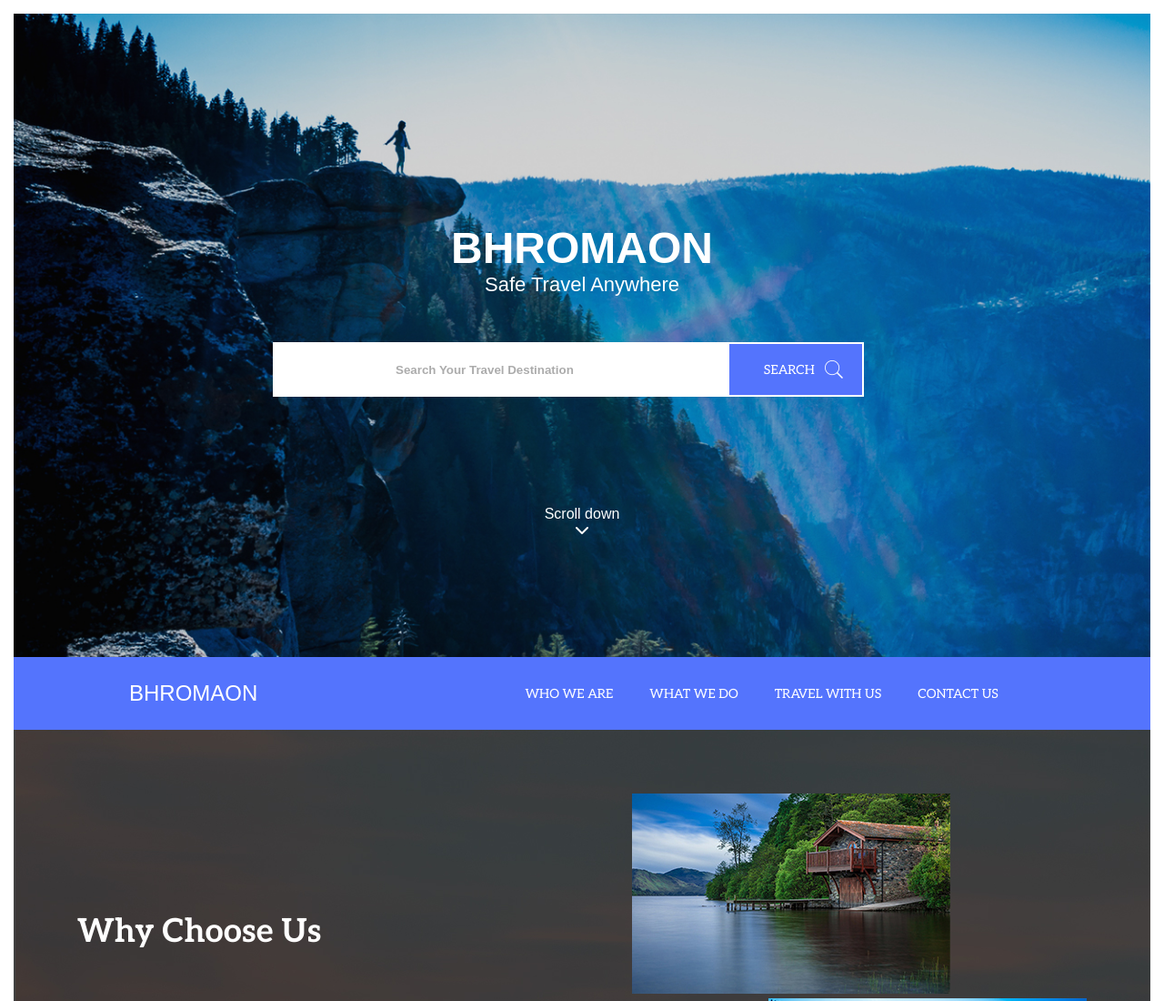
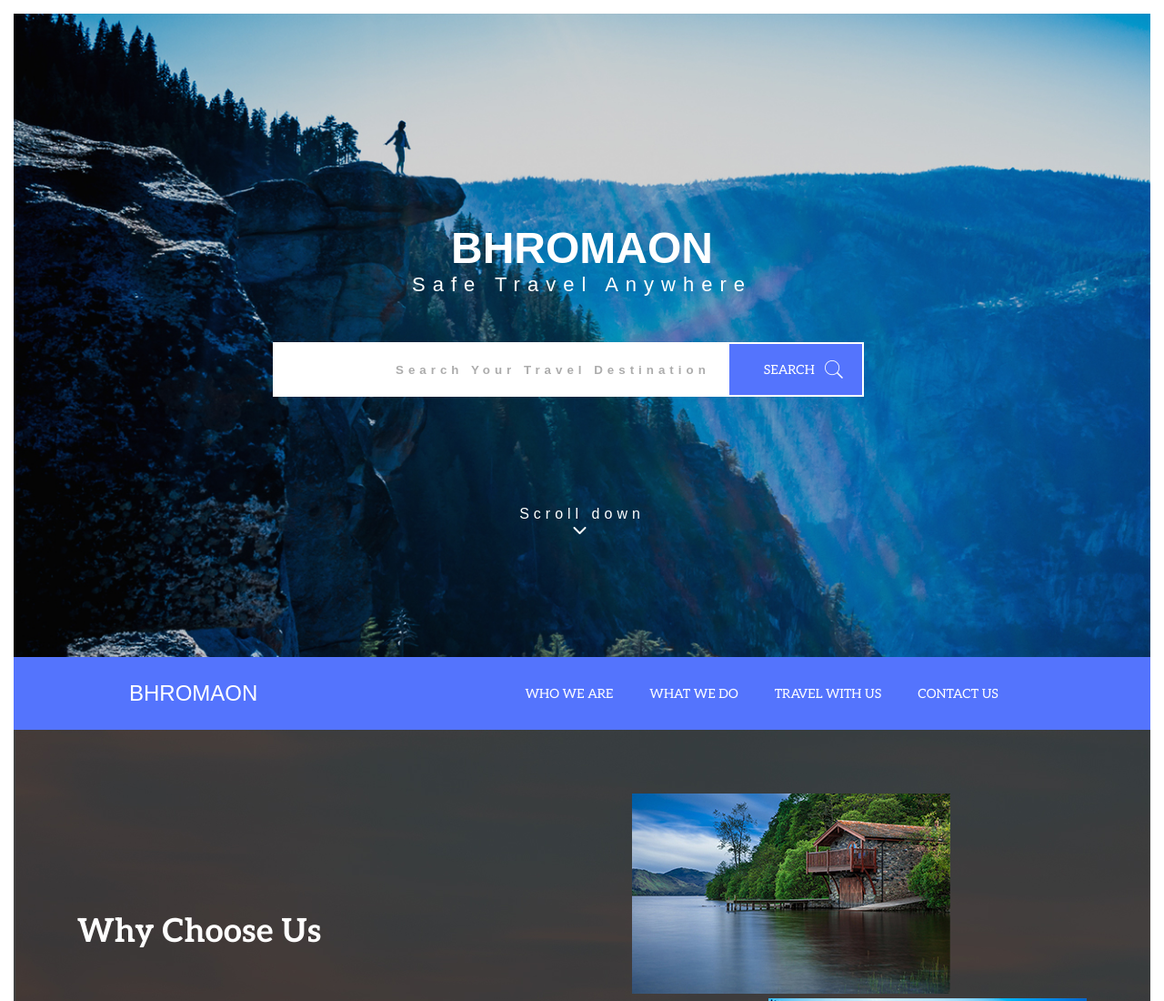
Before and after one commit to Okara16/exam-1, a plain HTML site: page index.html in a window 1280 px wide. Shown: the top 1100 px of the page at 91% size. Drawn offline with Linux system fonts and the light colour scheme.

Commit message:
change letter spacing

```diff
--- a/style/_header.scss
+++ b/style/_header.scss
@@ -19,6 +19,8 @@
 
     &__desc {
         font-size: 22px;
+        letter-spacing: 8px;
+        font-weight: 300;
     }
 
     &__label {
@@ -38,6 +40,7 @@
     &__search::placeholder {
         font-weight: 700;
         padding-left: 135px;
+        letter-spacing: 5px;
         opacity: 0.6;
     }
 
@@ -58,6 +61,7 @@
 
     &__scroll {
         margin-top: 120px;
+        letter-spacing: 5px;
     }
 
 }
```
Also changed, not shown: style/_sections.scss (line endings or trailing spaces), style/main.css, 1 other file.
